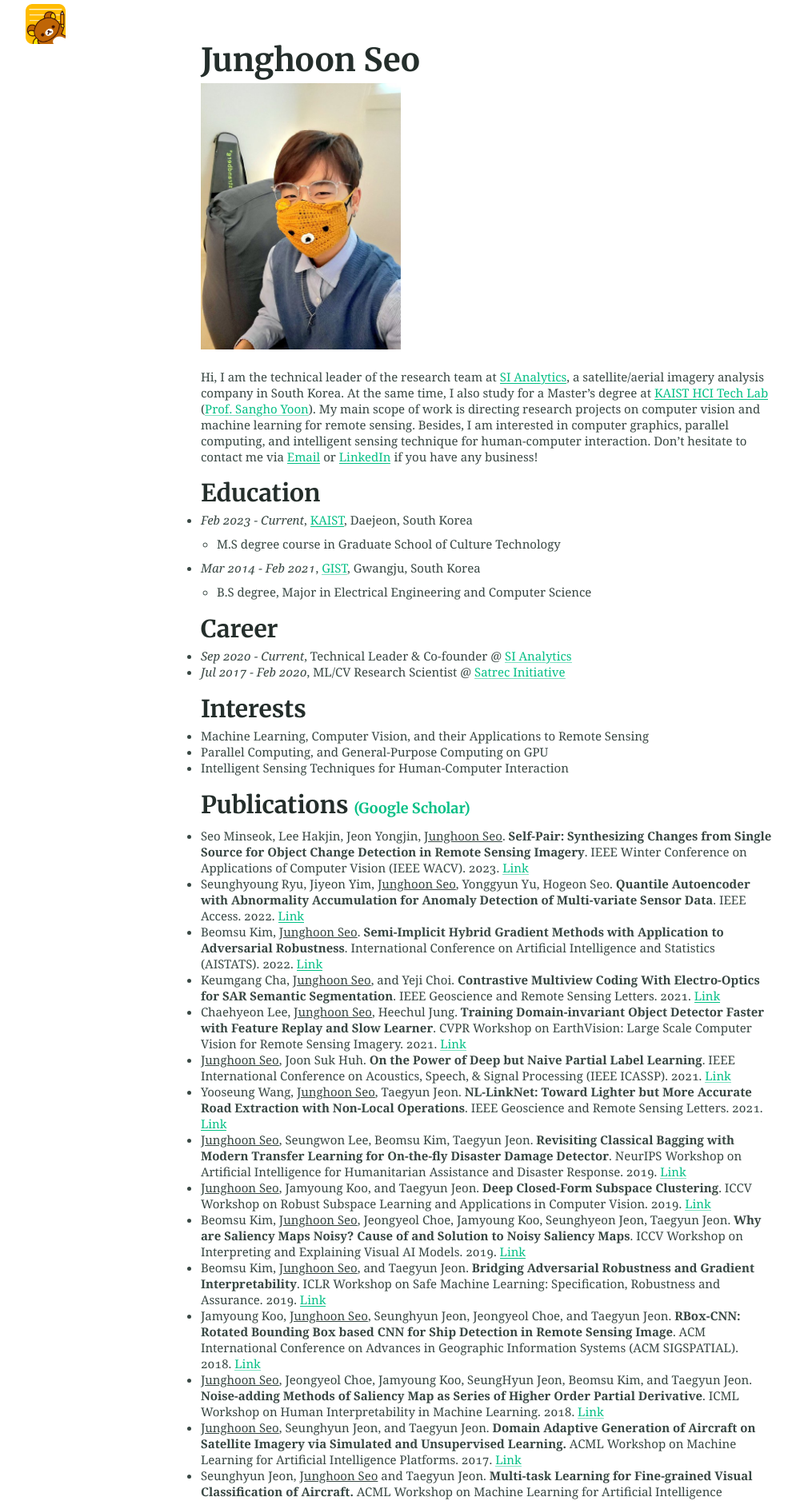
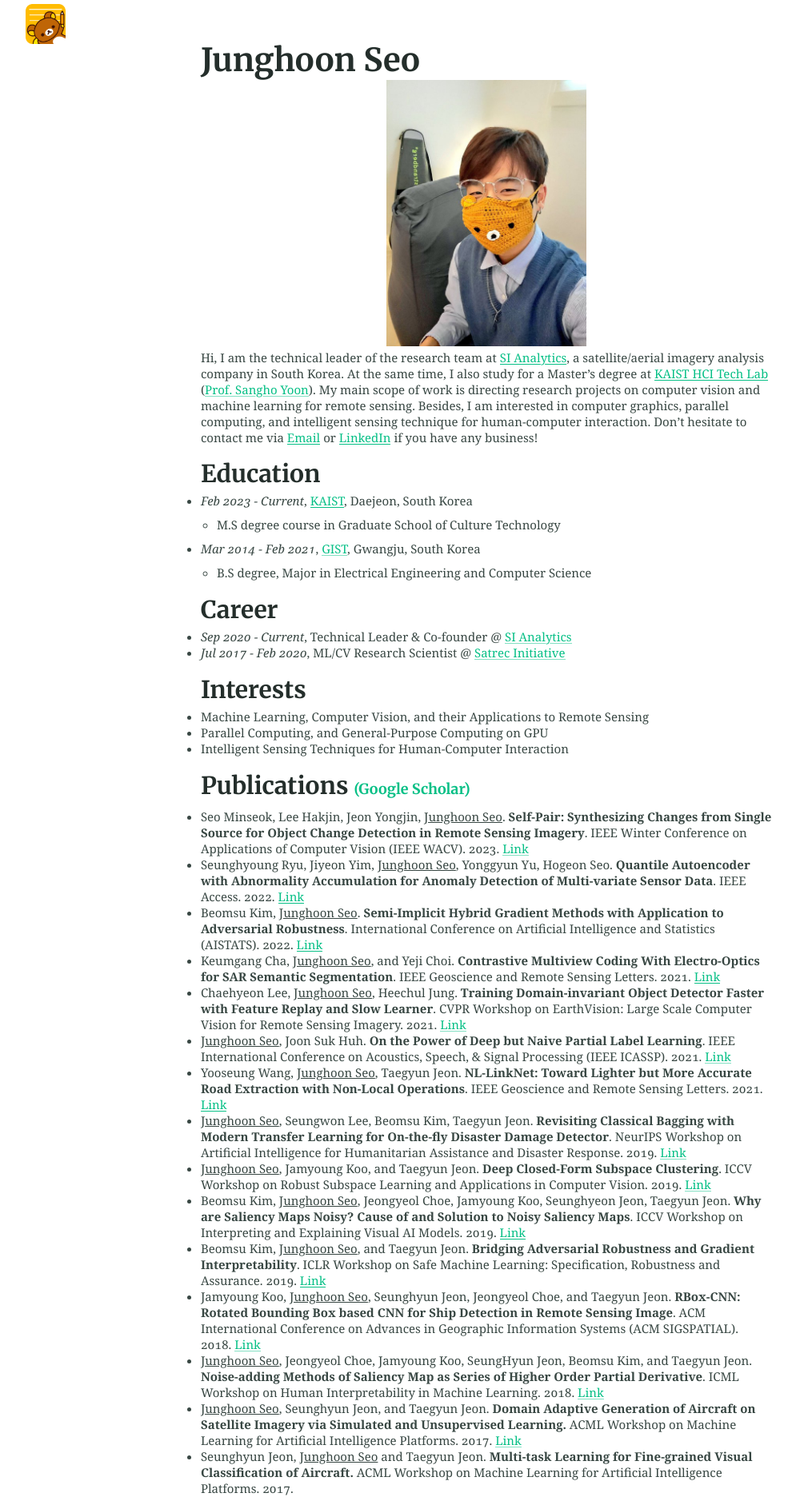
Before and after one commit to mikigom/mikigom.github.io, a Jekyll site: the page built from index.md, in a window 1280 px wide. Shown: the top 1877 px of the page at 80% size, without its empty margins (32-1027 px from the left). Built offline with Jekyll 4.4.1, drawn with Linux system fonts in a browser that asks for light colours.

Commit message:
Update index.md

```diff
--- a/index.md
+++ b/index.md
@@ -2,8 +2,7 @@
 title: Junghoon Seo
 thumbnail: "/assets/logos/rilakkuma-icon-png-8.png"
 ---
-
-![Image Alt 텍스트](/assets/YN2n7fI_.jpg){: width="250"; style="display:block; margin-left:auto; margin-right:auto"}
+<div style="text-align: center"><img src="/assets/YN2n7fI_.jpg" width="250" /></div>
 
 Hi, I am the technical leader of the research team at [SI Analytics](https://www.si-analytics.ai/eng), a satellite/aerial imagery analysis company in South Korea. At the same time, I also study for a Master's degree at [KAIST HCI Tech Lab](https://hcitech.org/) ([Prof. Sangho Yoon](http://hcidesigner.weebly.com/)). My main scope of work is directing research projects on computer vision and machine learning for remote sensing. Besides, I am interested in computer graphics, parallel computing, and intelligent sensing technique for human-computer interaction. Don't hesitate to contact me via [Email](mailto:jhseo@si-analytics.ai) or [LinkedIn](https://www.linkedin.com/in/junghoon-seo/) if you have any business!
 
```
